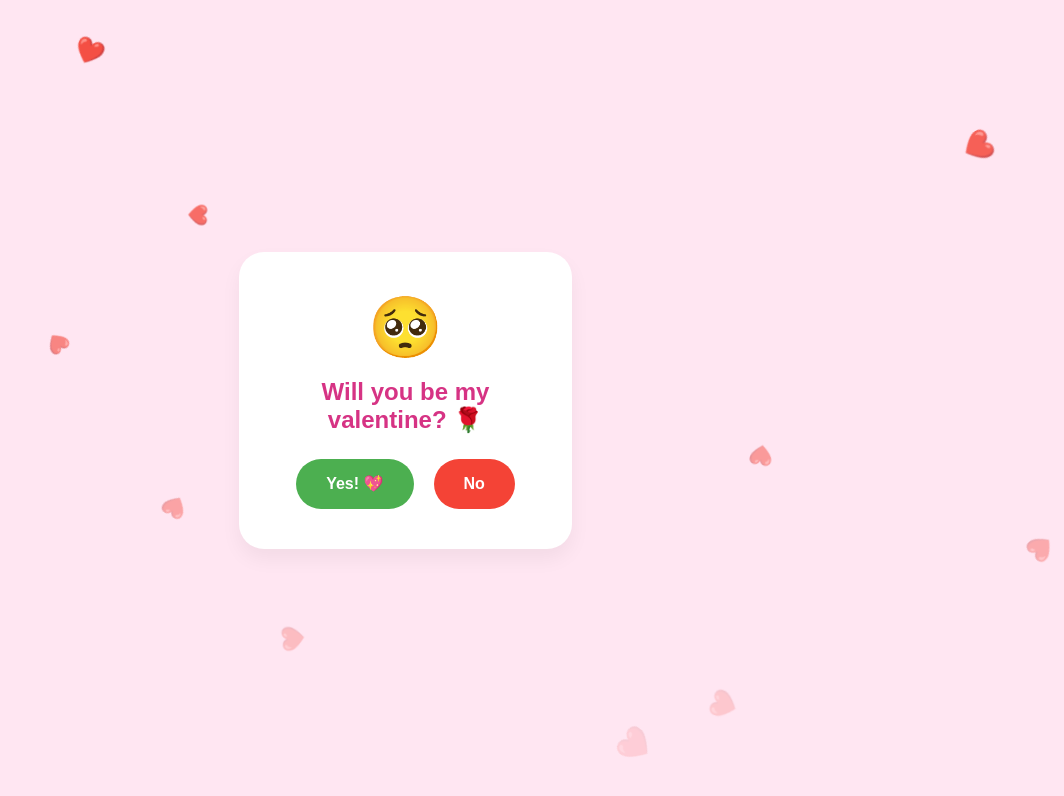
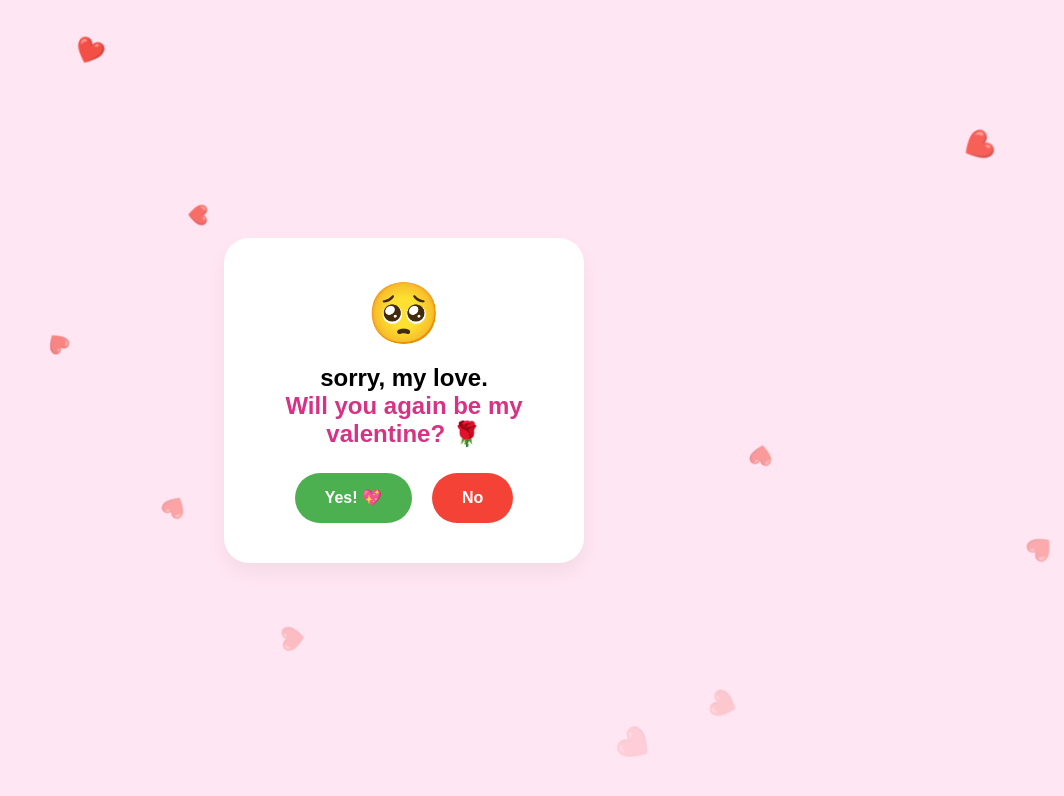
Before and after one commit to paponpc/Valentine, a plain HTML site: page index.html in a window 1280 px wide. Shown: the whole page, without its empty margins (216-1280 px from the left). Drawn offline with nearby package versions, Linux system fonts and the light colour scheme.

Commit message:
Update index.html

```diff
--- a/index.html
+++ b/index.html
@@ -11,10 +11,12 @@
     <div class="wrapper">
         <div class="glass-card">
             <div id="emoji">🥺</div>
-            <h1 id="question">Will you be my valentine? 🌹</h1>
+
+            <h2 id="sorryText">sorry, my love.</h2>
+            <h1 id="question">Will you again be my valentine? 🌹</h1>
 
             <div id="videoSection" style="display: none; margin-top: 20px;">
-                <video id="myVideo" width="100%" style="border-radius: 15px; box-shadow: 0 4px 15px rgba(0,0,0,0.2);" playsinline>
+                <video id="myVideo" width="100%" style="border-radius: 15px; box-shadow: 0 4px 15px rgba(0,0,0,0.2);" playsinline muted>
                     <source src="video.mp4" type="video/mp4">
                     Your browser does not support the video tag.
                 </video>
```
